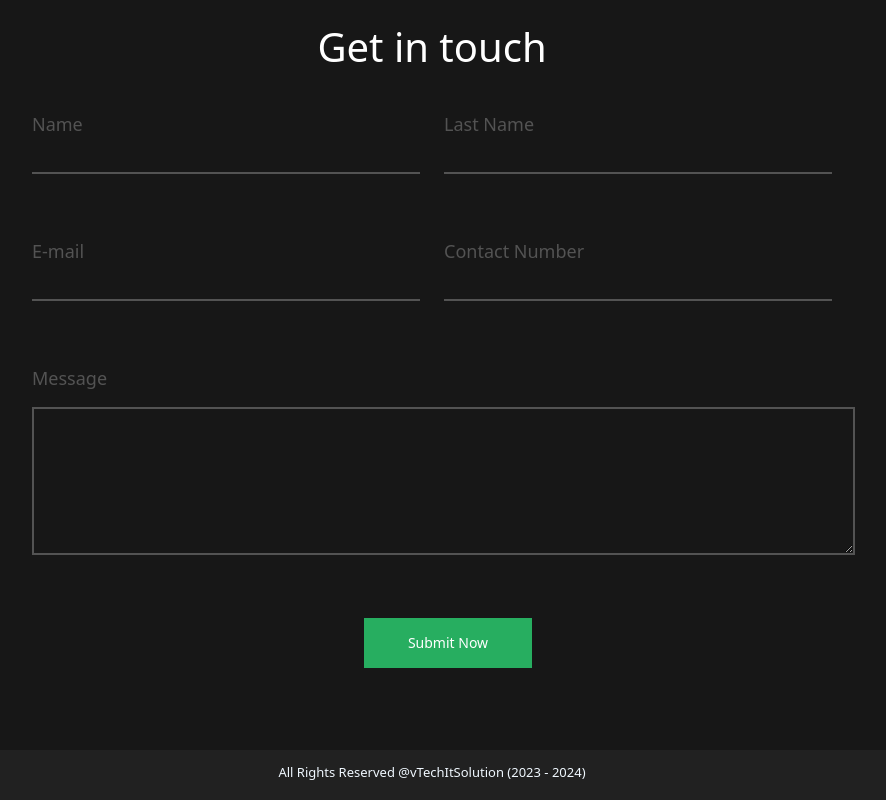
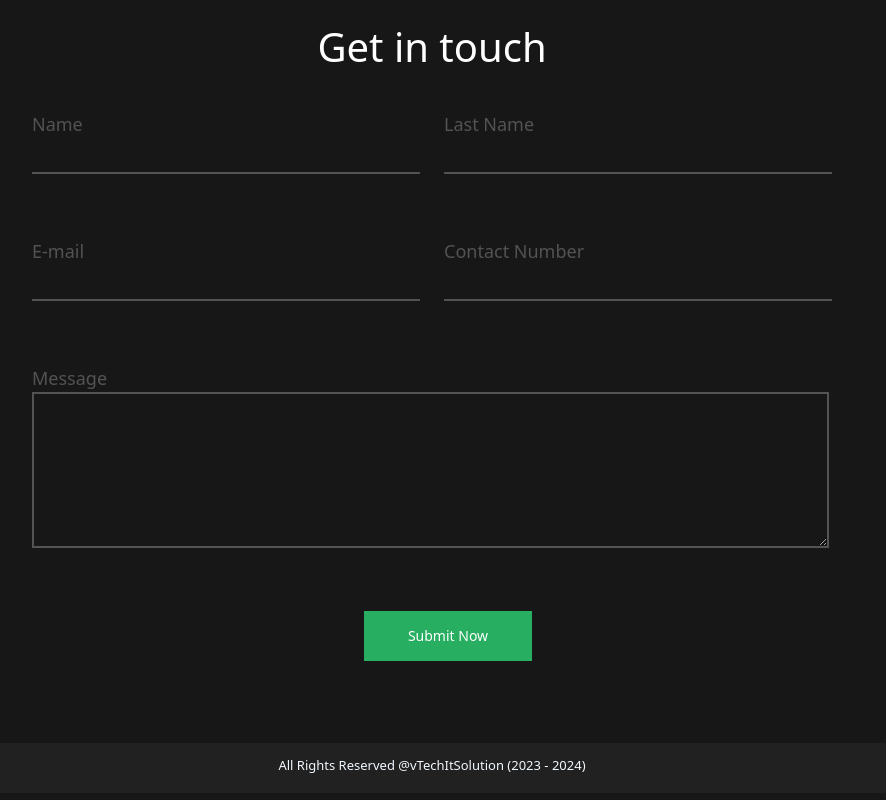
Before and after one commit to vikasverma-240/DarkThemePortfolio, a plain HTML site: page index.html in a window 1280 px wide. Shown: the part 1894-2694 px from the top of the page, without its empty margins (208-1094 px from the left). Drawn offline with nearby package versions, Linux system fonts and the light colour scheme.

Commit message:
Update style.css
Some changes in style(css) file

```diff
--- a/style.css
+++ b/style.css
@@ -191,8 +191,10 @@ body {
   .contact-form .textarea-input{
     background: transparent;
     border-color: #535353;
+    color:#918f8f;
     border-width: 2px 2px 2px 2px;
-    color:#918f8f;
+    width: 797px;
+    padding: 8px 0 0 12px;
   }
   .contact-form .textarea-input:focus,
   .contact-form .textarea-input:active,
@@ -210,9 +212,9 @@ body {
     font-weight: 400;
   }
 
-  .contact-form .label-textarea{
+  /* .contact-form .label-textarea{
     margin-bottom: 15px;
-  }
+  } */
 
   /* .contact-form .input-text:focus + .label,
   .contact-form .input-text.not-empty + .label {
@@ -244,3 +246,10 @@ body {
         text-align: center;
     }
 }
+/*
+
+@media (max-width:240px){
+    .contact-form .textarea-input{
+        width: 270px;
+    }
+} */
```
